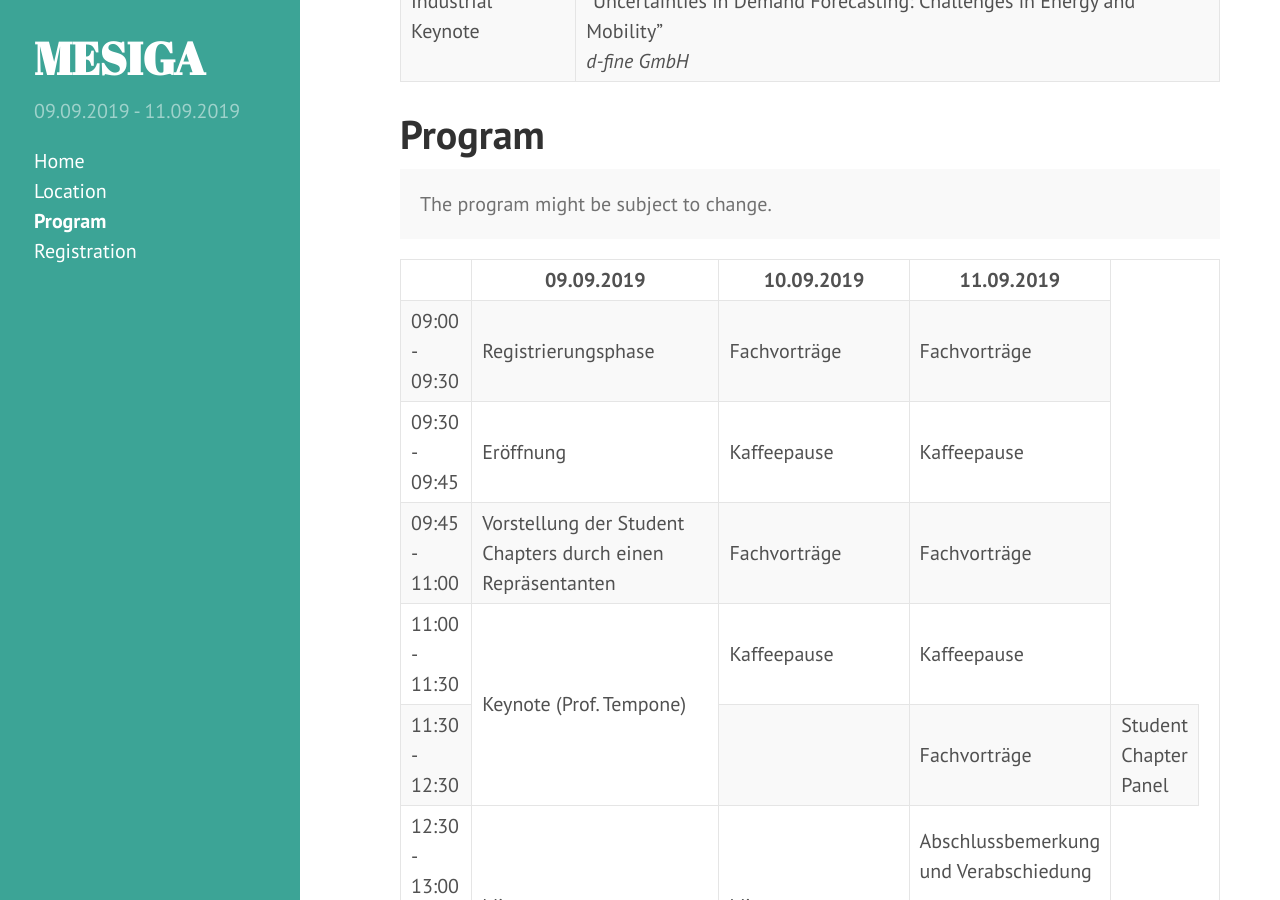
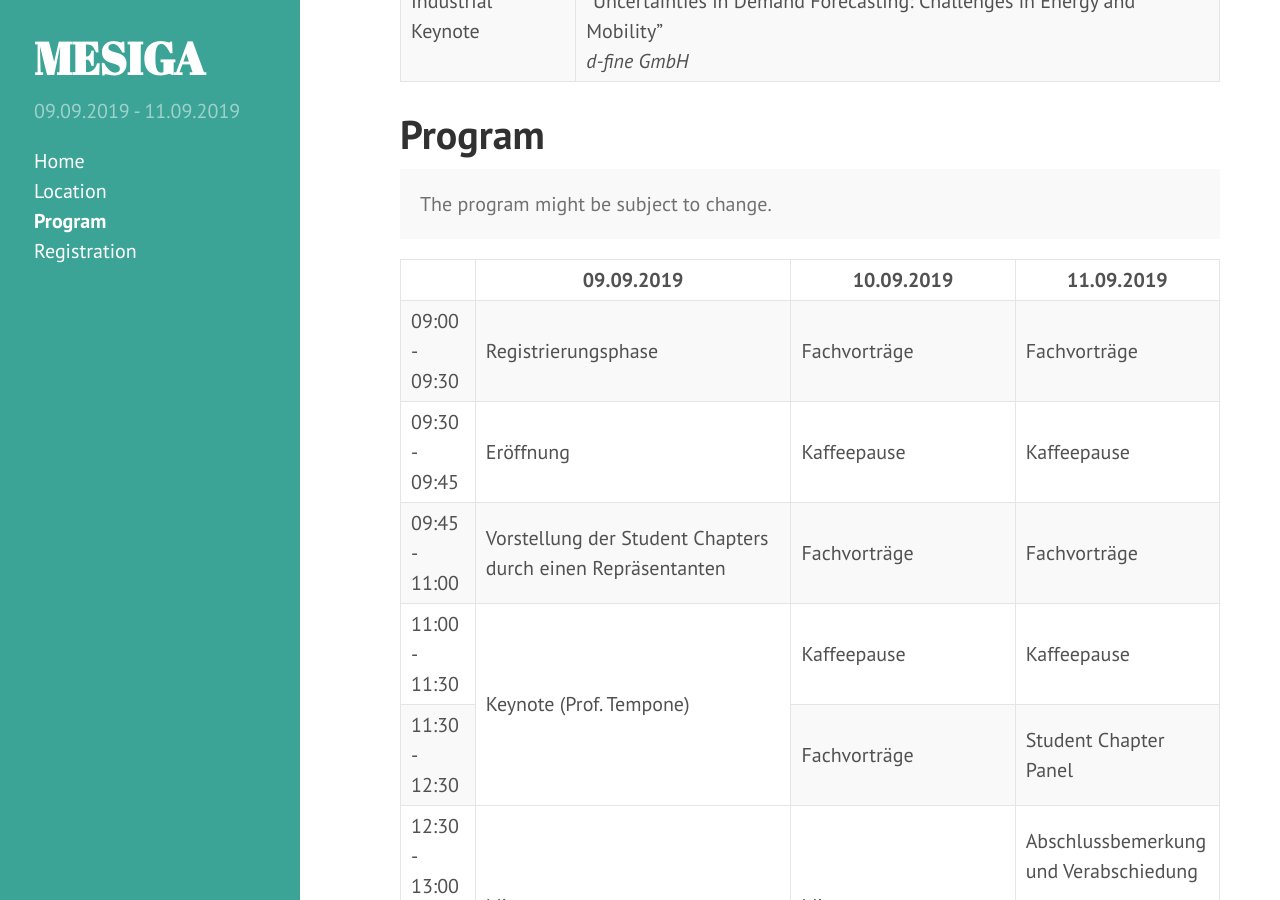
Before and after one commit to siamsc-ac/mesiga-2019, a Jekyll site: the page built from program.md, in a window 1280 px wide and 900 px high, scrolled down 581 px. Built offline with Jekyll 4.4.1, drawn with Linux system fonts in a browser that asks for light colours; nearby versions of some CDN libraries.

Commit message:
Fix rowspan.

```diff
--- a/program.md
+++ b/program.md
@@ -58,7 +58,6 @@ The program might be subject to change.
 </tr>
 <tr class="odd">
 <td>11:30 - 12:30</td>
-<td></td>
 <td>Fachvorträge</td>
 <td>Student Chapter Panel</td>
 </tr>
@@ -70,45 +69,36 @@ The program might be subject to change.
 </tr>
 <tr class="odd">
 <td>13:00 - 14:00</td>
-<td></td>
-<td></td>
-<td></td>
 </tr>
 <tr class="even">
 <td>14:00 - 15:30</td>
 <td>Fachvorträge</td>
 <td>Fachvorträge</td>
-<td></td>
 </tr>
 <tr class="odd">
 <td>15:30 - 16:00</td>
 <td>Kaffeepause</td>
 <td>Kaffeepause</td>
-<td></td>
 </tr>
 <tr class="even">
 <td>16:00 - 17:00</td>
 <td>Fachvorträge</td>
 <td>Fachvorträge</td>
-<td></td>
 </tr>
 <tr class="odd">
 <td>17:00 - 17:30</td>
 <td>Kaffeepause</td>
 <td>Kaffeepause</td>
-<td></td>
 </tr>
 <tr class="even">
 <td>17:30 - 18:30</td>
 <td>Poster-Session</td>
 <td>Keynote (Dr. Romeike and Dr. Sickenberger)</td>
-<td></td>
 </tr>
 <tr class="odd">
 <td>19:00 - 20:00</td>
 <td>Dom-Führung</td>
 <td>Konferenzdinner (Open-End)</td>
-<td></td>
 </tr>
 </tbody>
 </table>
```
